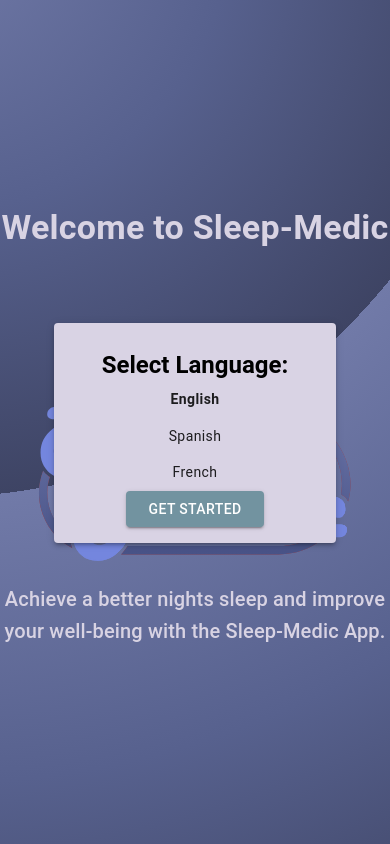
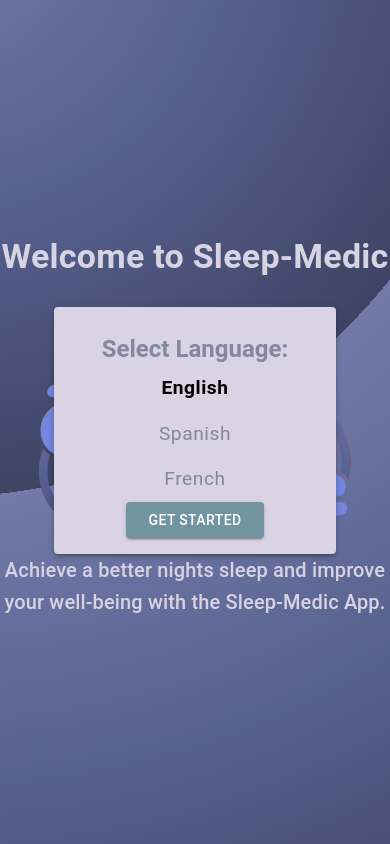
Before and after one commit to ronKovler/SleepMedic, a React (Create React App) app in the folder sleepmedic/: page / in a window 390 px wide. Built offline with nearby package versions, Linux system fonts and the light colour scheme; what react-auth-kit would draw is missing.

Commit message:
Made logo on login page a link to language select.

```diff
--- a/sleepmedic/src/Components/LoginPage.css
+++ b/sleepmedic/src/Components/LoginPage.css
@@ -29,7 +29,7 @@
     justify-content: center;
     align-items: center;
     height: 100vh;
-
+    width: '100%';
     /*background-color: #58628F;    */            /*  neutral gray  for background  */
     background-color: #57618E;            /* purplish night    <--- chosen background */
     box-shadow: 0px 4px 8px rgba(0, 0, 0, 0.5);
--- a/sleepmedic/src/Components/LoginPage.js
+++ b/sleepmedic/src/Components/LoginPage.js
@@ -18,6 +18,7 @@ function Login() {
   const signIn = useSignIn();
   const navigate = useNavigate();
   const [error, setError] = useState(false);
+  const [logoSize, setLogoSize] = useState('100%');
   const [t, i18n] = useTranslation("global");
 
   useEffect (() => {
@@ -118,7 +119,7 @@ function Login() {
   return (
     <div className="container">
       <form className="login-form" onSubmit={handleLogin}>
-        <img src={logo} alt="Sleep-Medic Logo" style={{height: "8rem", width: "auto"}}/>
+        <img onMouseOut={() => setLogoSize('100%')} onMouseOver={() => {setLogoSize('120%')}} onClick={() => navigate('/')} src={logo} title='Back to Language Select' alt="Sleep-Medic Logo" style={{height: "8rem", width: "auto", scale: logoSize}}/>
         <h1>{t("login.title")}</h1>
         {error && <Alert severity="error" sx={{color: "red", fontSize: "0.85rem"}}><strong>Username/Password was Entered Incorrectly!</strong></Alert>}
         <label style={{fontWeight: "bold"}} htmlFor="email">{t("login.email")}</label>
--- a/sleepmedic/src/Components/Welcome.js
+++ b/sleepmedic/src/Components/Welcome.js
@@ -88,7 +88,7 @@ function Welcome() {
 
       {/*Welcome Message - Getting Started*/}
       <Grid container columns={1}  direction="column" alignItems="center">
-        <Grid item xs paddingBottom={isMobile? 1 : 8}>
+        <Grid item xs paddingBottom={isMobile? 1 : '5%'}>
           <Typography variant="h4" component="div"
             sx={{flexGrow: 1,
                 fontWeight: 'bold',
@@ -109,13 +109,13 @@ function Welcome() {
               </Box>
             </Grid>
 
-          <Grid item xs textAlign={'center'} paddingBottom={isMobile? 1 : 5}>
+          <Grid item xs textAlign={'center'} paddingBottom={isMobile? 1 : '2%'}>
             <Box display='flex' justifyContent="center" alignItems="center">
               <Paper sx={{backgroundColor: '#D9D3E4',  minWidth: isMobile ? '90%' : 250, padding: 2}} square={false} elevation={3} style={{textAlign: 'center'}}>
 
                 <Typography variant="h5" component="div"
                   sx={{flexGrow: 1,
-                  color: 'black',
+                  color: '#81899c',
                   fontWeight: 'bold',
                   paddingTop: '10px',
                   paddingBottom: '0px',
@@ -126,6 +126,8 @@ function Welcome() {
                 <Button sx={{
                   textTransform: 'none',
                   width:'60%',
+                  color: Object.is("English", selectedLanguage) ? 'black' : '#81899c',
+                  fontSize: '1.2rem',
                   fontWeight: Object.is("English", selectedLanguage) ? 'bold' : 'regular'
                   }}
                   variant={'uncontained'}
@@ -136,6 +138,8 @@ function Welcome() {
                 <Button sx={{
                   textTransform: 'none',
                   width:'60%',
+                  color: Object.is("Spanish", selectedLanguage) ? 'black' : '#81899c',
+                  fontSize: '1.2rem',
                   fontWeight: Object.is("Spanish", selectedLanguage) ? 'bold' : 'regular'
                   }}
                   variant={'uncontained'}
@@ -146,6 +150,8 @@ function Welcome() {
                 <Button sx={{
                   textTransform: 'none',
                   width:'60%',
+                  color: Object.is("French", selectedLanguage) ? 'black' : '#81899c',
+                  fontSize: '1.2rem',
                   fontWeight: Object.is("French", selectedLanguage) ? 'bold' : 'regular'
                   }}
                   variant={'uncontained'} onClick={() => handleLanguageChange('French')} >
```
